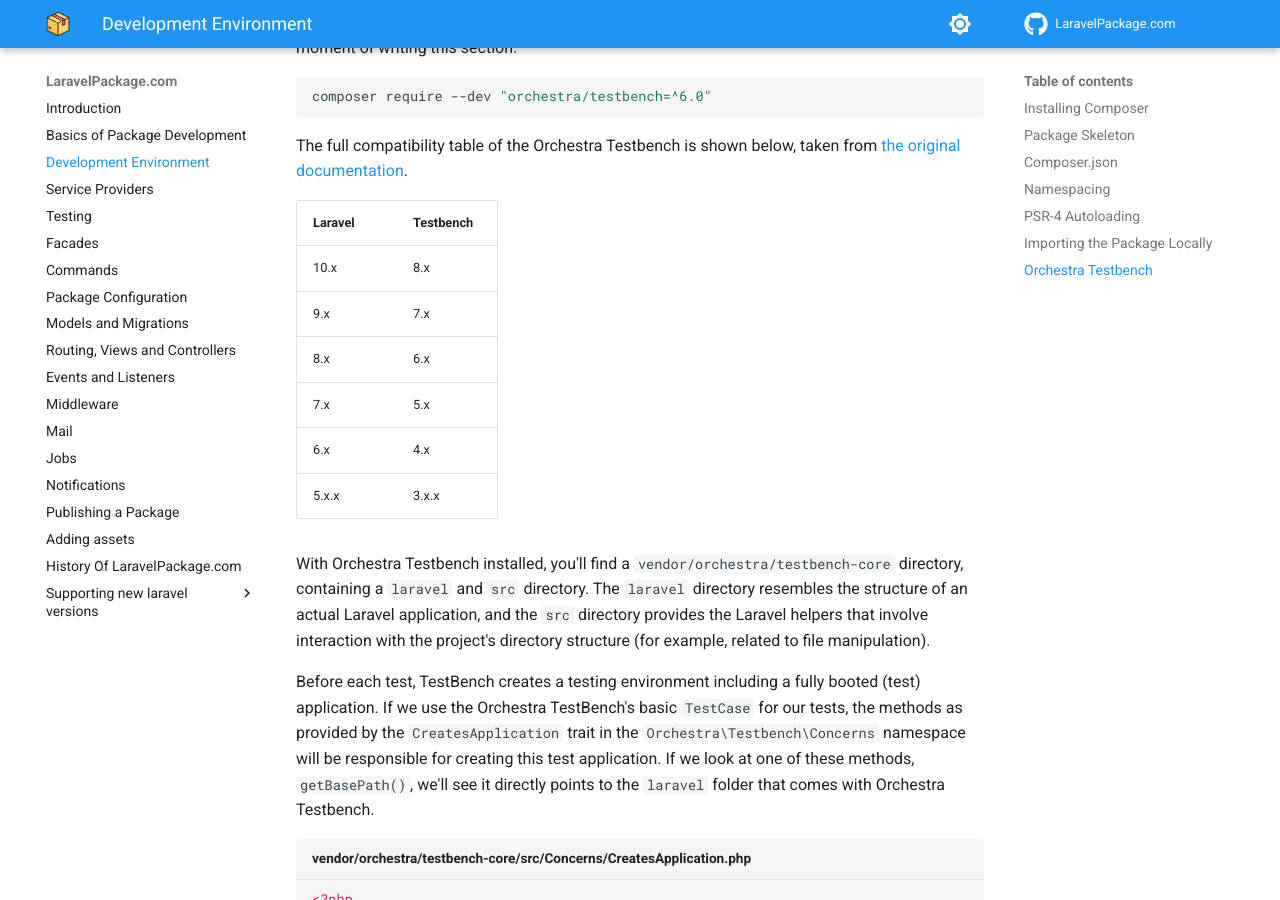
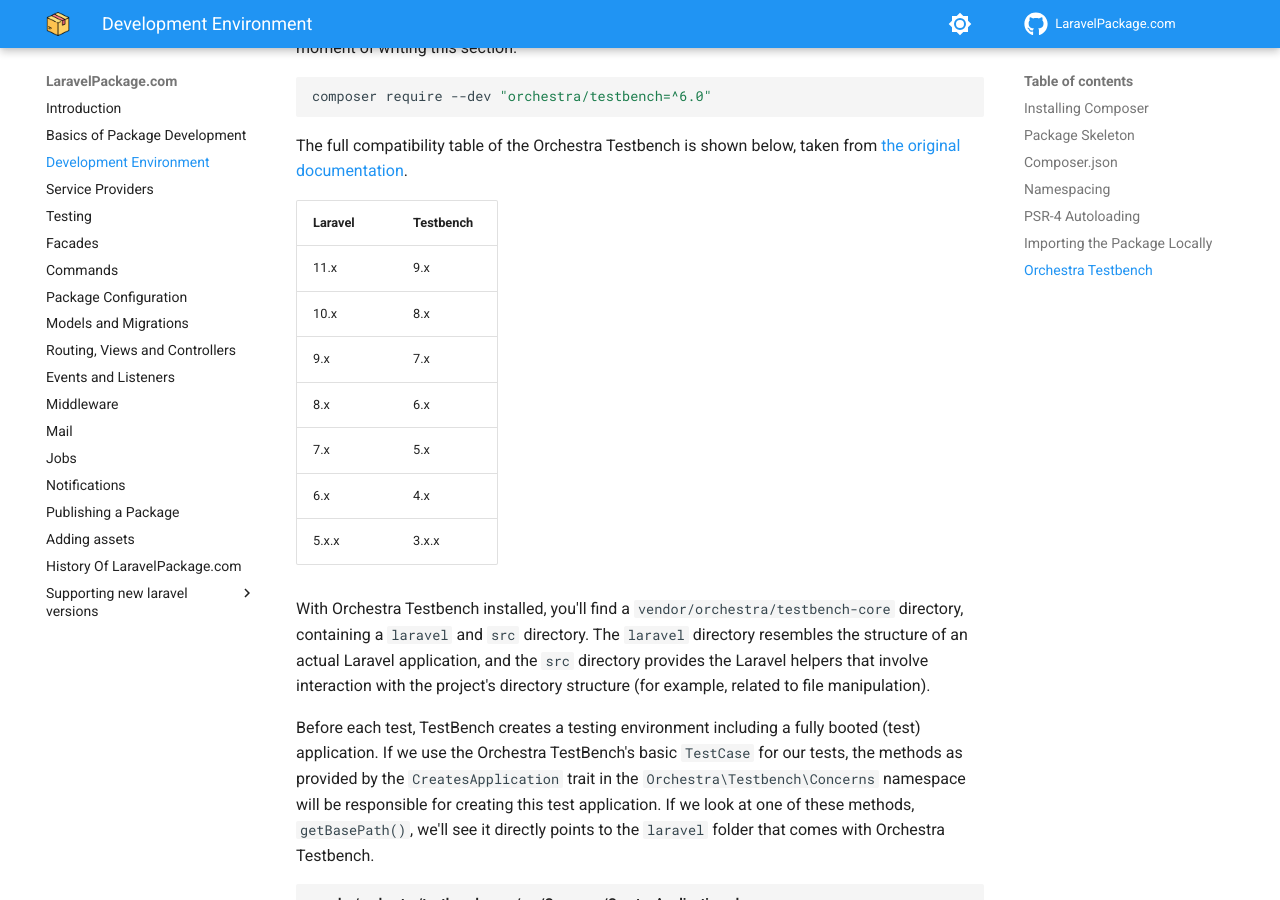
Before and after one commit to PackagePages/LaravelPackage.com, an MkDocs documentation site: the page built from docs/02-development-environment.md, in a window 1280 px wide and 900 px high, scrolled down 4663 px. Built offline with MkDocs 1.6.1 and Material for MkDocs 9.7.7, drawn with Linux system fonts in a browser that asks for light colours; comment, search, counter and statistics services are not loaded.

Commit message:
Update testbench compatibility table
Update testbench compatibility table to include Laravel 11

```diff
--- a/docs/02-development-environment.md
+++ b/docs/02-development-environment.md
@@ -199,6 +199,7 @@ The full compatibility table of the Orchestra Testbench is shown below, taken fr
 
 | Laravel | Testbench |
 | :------ | :-------- |
+| 11.x    | 9.x       |
 | 10.x    | 8.x       |
 | 9.x     | 7.x       |
 | 8.x     | 6.x       |
```
